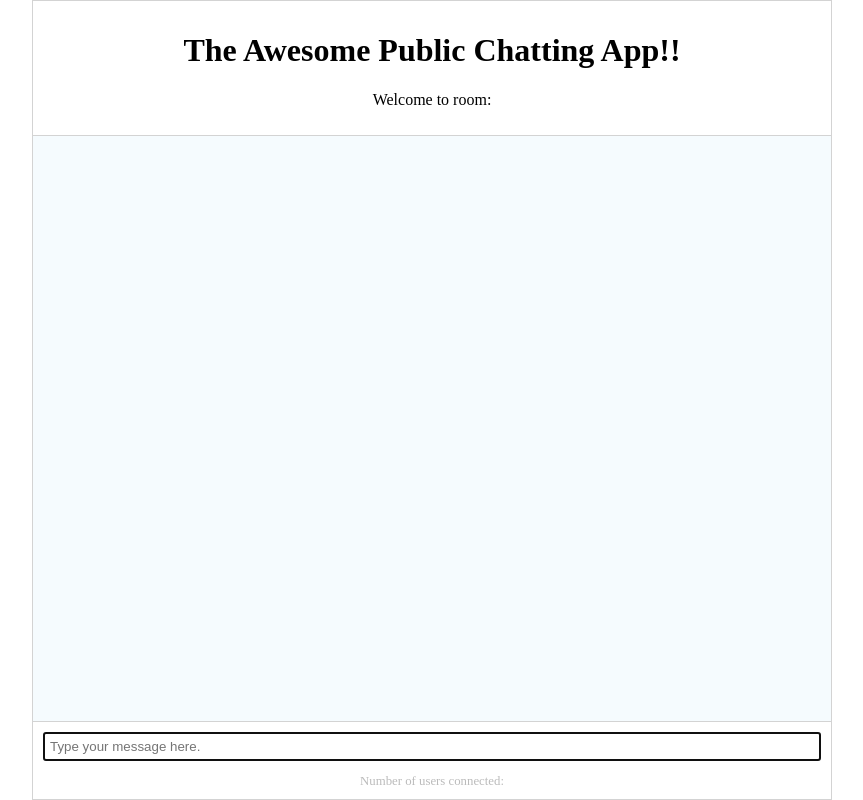
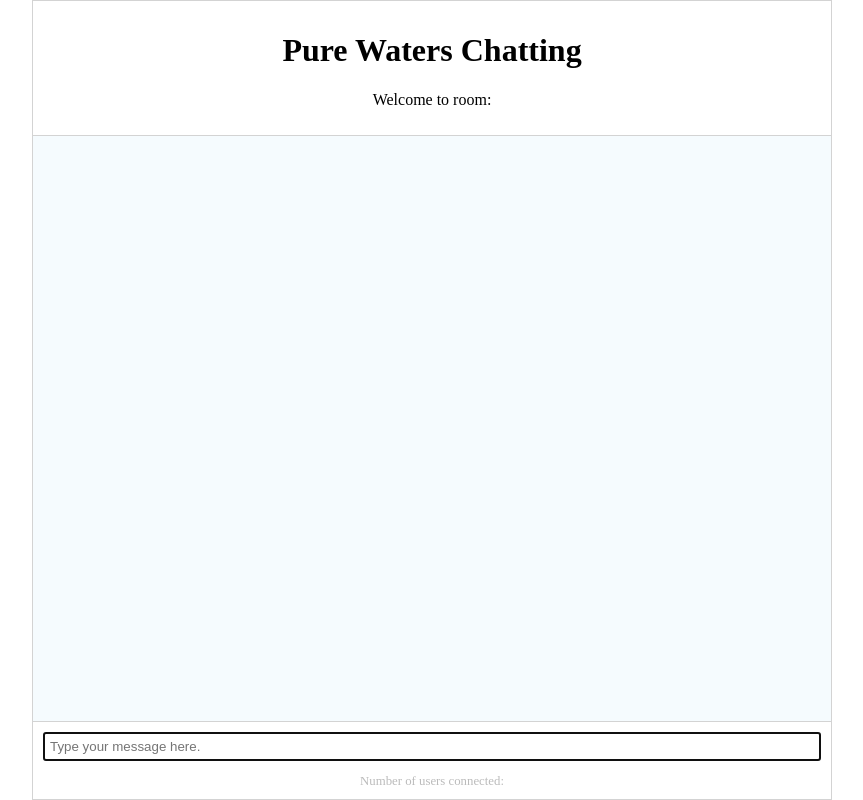
Before and after one commit to Vyper248/chat-room, a website: page public/chat.html in a window 1280 px wide. Shown: the whole page, without its empty margins (208-1071 px from the left). Drawn offline with nearby package versions, Linux system fonts and the light colour scheme; no server answers.

Commit message:
changed name to pure waters chatting

```diff
--- a/public/chat.html
+++ b/public/chat.html
@@ -13,7 +13,7 @@
         <div id="mainContainer">
 
             <div id="heading">
-                <h1>The Awesome Public Chatting App!!</h1>
+                <h1>Pure Waters Chatting</h1>
 
                 <p>Welcome to room: <span id="roomName"></span></p>
             </div>
```
Also changed, not shown: public/index.html (+1 -1 lines).
